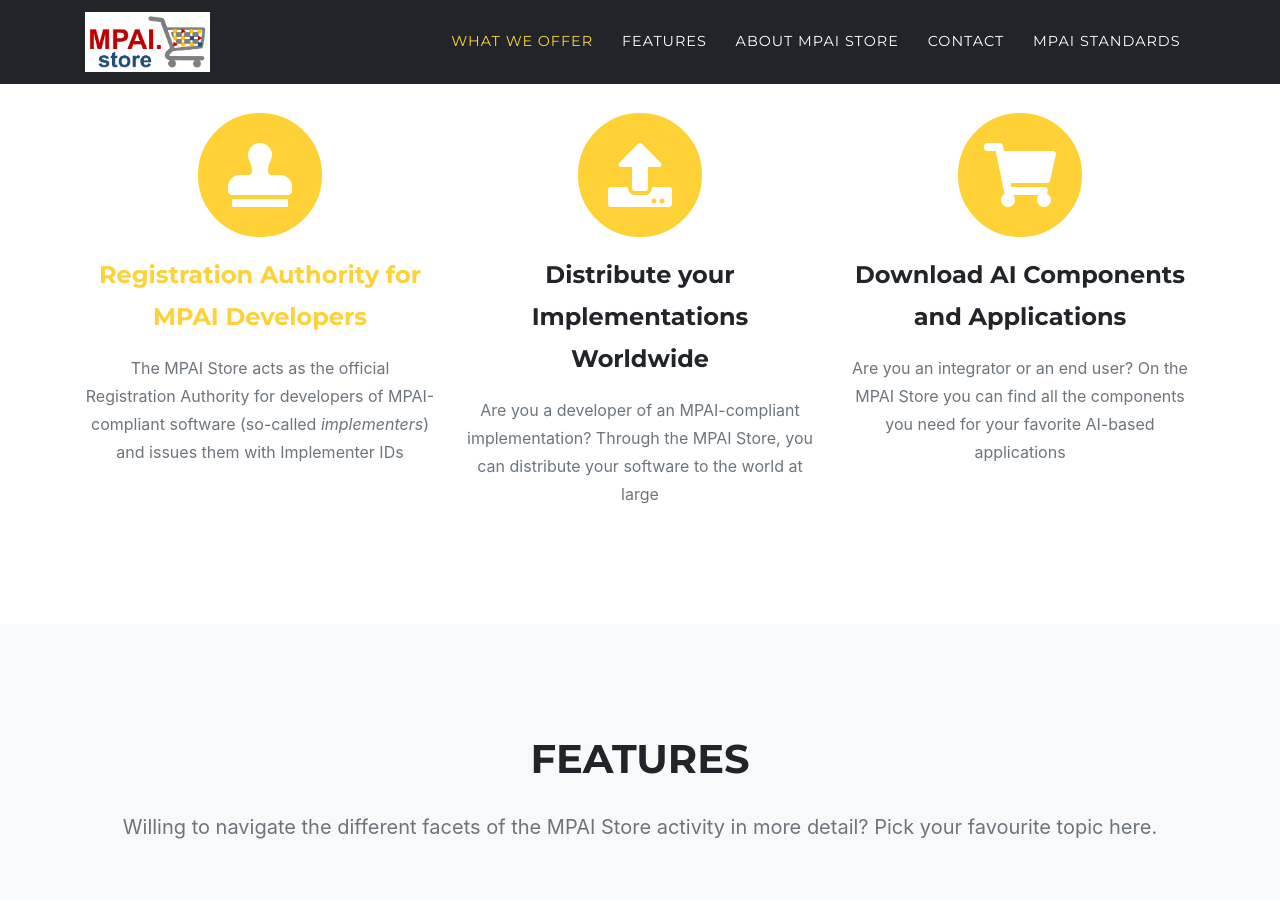
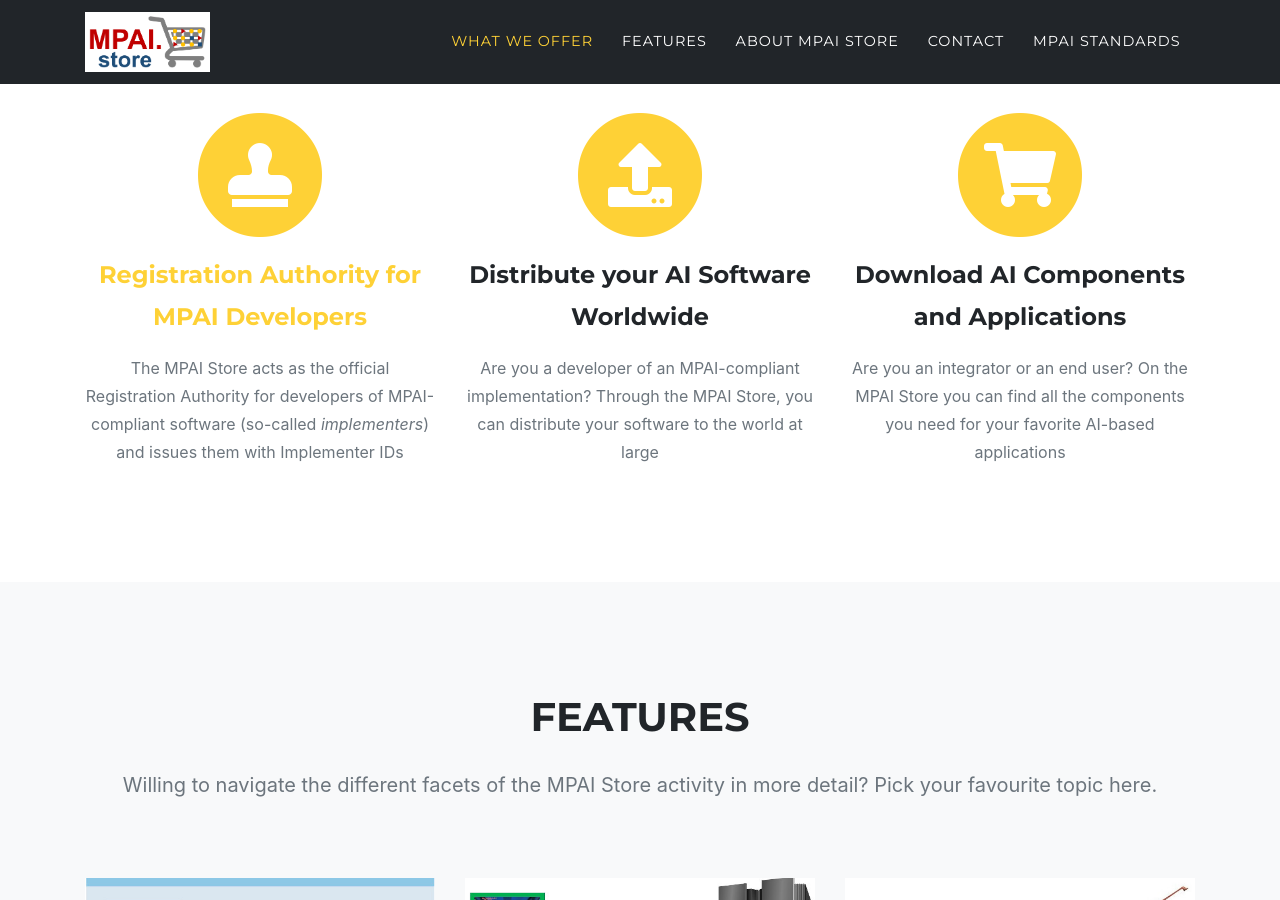
Before and after one commit to PaoloRibeca/mpai-store.github.io, a Jekyll site: the page built from index.md, in a window 1280 px wide and 900 px high, scrolled down 1092 px. Built offline with Jekyll 4.4.1, drawn with Linux system fonts in a browser that asks for light colours; some web fonts are replaced.

Commit message:
Replaced text

```diff
--- a/_data/sitetext.yml
+++ b/_data/sitetext.yml
@@ -24,7 +24,7 @@
       - title: "[Registration Authority for MPAI Developers](https://mpai.store/how-to-register)"
         desc: "The MPAI Store acts as the official Registration Authority for developers of MPAI-compliant software (so-called _implementers_) and issues them with Implementer IDs"
         icon: fas fa-stamp #find more at https://fontawesome.com/icons
-      - title: "Distribute your Implementations Worldwide"
+      - title: "Distribute your AI Software Worldwide"
         desc: "Are you a developer of an MPAI-compliant implementation? Through the MPAI Store, you can distribute your software to the world at large"
         icon: fas fa-upload
       - title: "Download AI Components and Applications"
```
